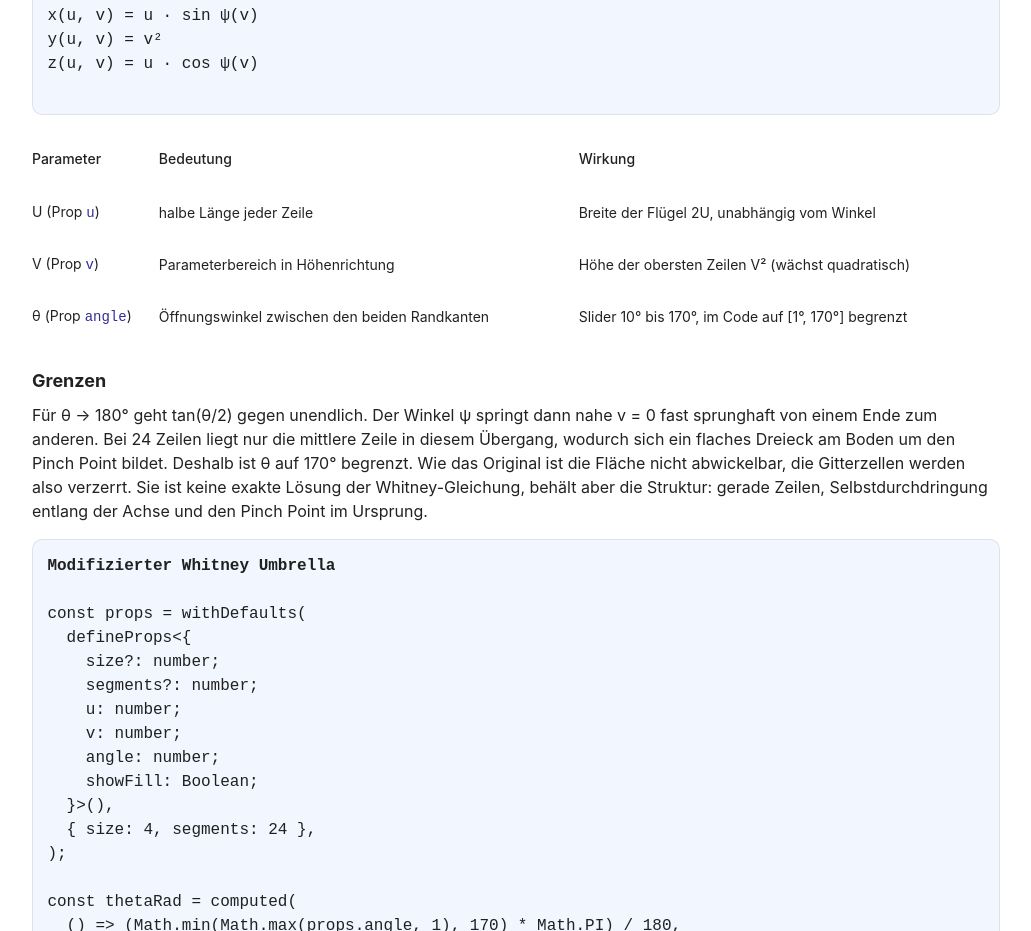
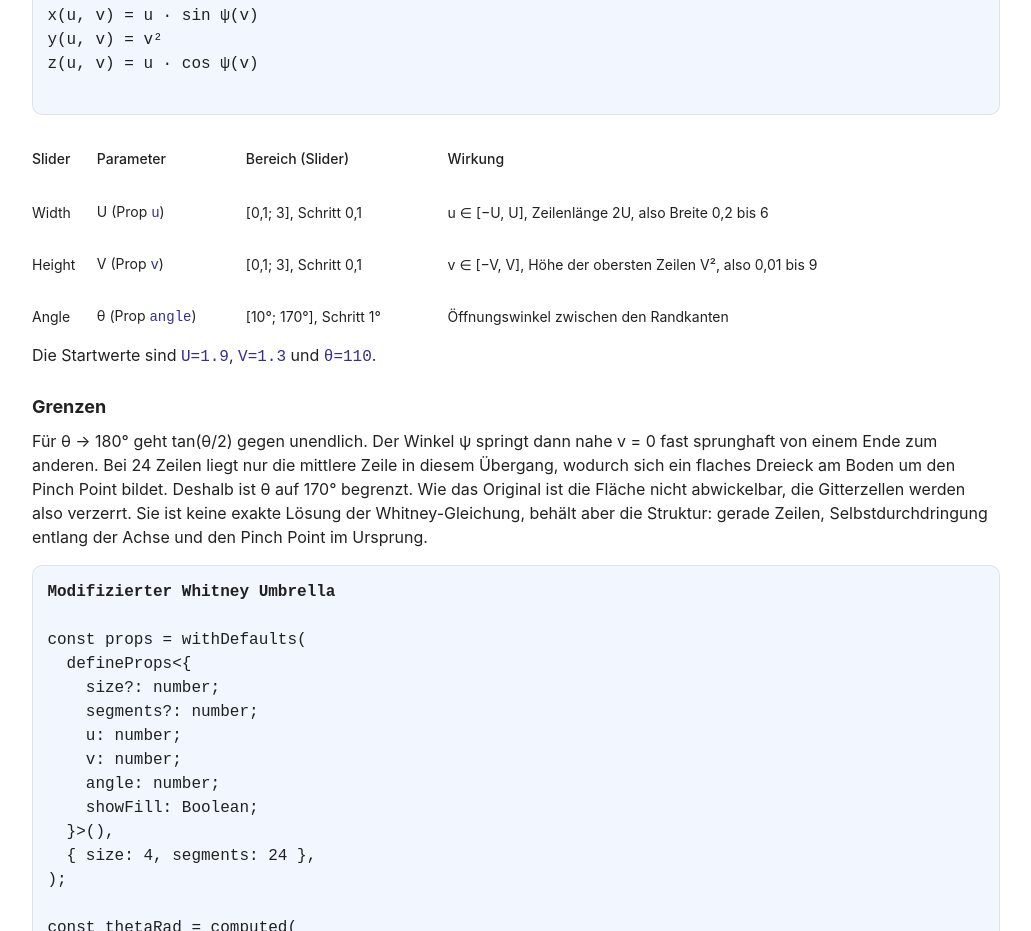
Before and after one commit to yijilu85/gvt, a Vue app: page /documentation in a window 1280 px wide. Shown: the part 5300-6231 px from the top of the page, without its empty margins (124-1155 px from the left). Built offline with nearby package versions, Linux system fonts and the light colour scheme; a small style sheet from the web is missing.

Commit message:
improve doc

```diff
--- a/src/pages/Documentation.vue
+++ b/src/pages/Documentation.vue
@@ -211,29 +211,37 @@
       <v-table>
         <thead>
           <tr>
+            <th class="text-left">Slider</th>
             <th class="text-left">Parameter</th>
-            <th class="text-left">Bedeutung</th>
+            <th class="text-left">Bereich (Slider)</th>
             <th class="text-left">Wirkung</th>
           </tr>
         </thead>
         <tbody>
           <tr>
+            <td>Width</td>
             <td>U (Prop <code>u</code>)</td>
-            <td>halbe Länge jeder Zeile</td>
-            <td>Breite der Flügel 2U, unabhängig vom Winkel</td>
+            <td>[0,1; 3], Schritt 0,1</td>
+            <td>u ∈ [−U, U], Zeilenlänge 2U, also Breite 0,2 bis 6</td>
           </tr>
           <tr>
+            <td>Height</td>
             <td>V (Prop <code>v</code>)</td>
-            <td>Parameterbereich in Höhenrichtung</td>
-            <td>Höhe der obersten Zeilen V² (wächst quadratisch)</td>
+            <td>[0,1; 3], Schritt 0,1</td>
+            <td>v ∈ [−V, V], Höhe der obersten Zeilen V², also 0,01 bis 9</td>
           </tr>
           <tr>
+            <td>Angle</td>
             <td>θ (Prop <code>angle</code>)</td>
-            <td>Öffnungswinkel zwischen den beiden Randkanten</td>
-            <td>Slider 10° bis 170°, im Code auf [1°, 170°] begrenzt</td>
+            <td>[10°; 170°], Schritt 1°</td>
+            <td>Öffnungswinkel zwischen den Randkanten</td>
           </tr>
         </tbody>
       </v-table>
+      <p>
+        Die Startwerte sind <code>U=1.9</code>, <code>V=1.3</code> und
+        <code>θ=110</code>.
+      </p>
       <h4 class="text-lg font-bold mb-2 mt-6">Grenzen</h4>
       <p>
         Für θ → 180° geht tan(θ/2) gegen unendlich. Der Winkel ψ springt dann
```
